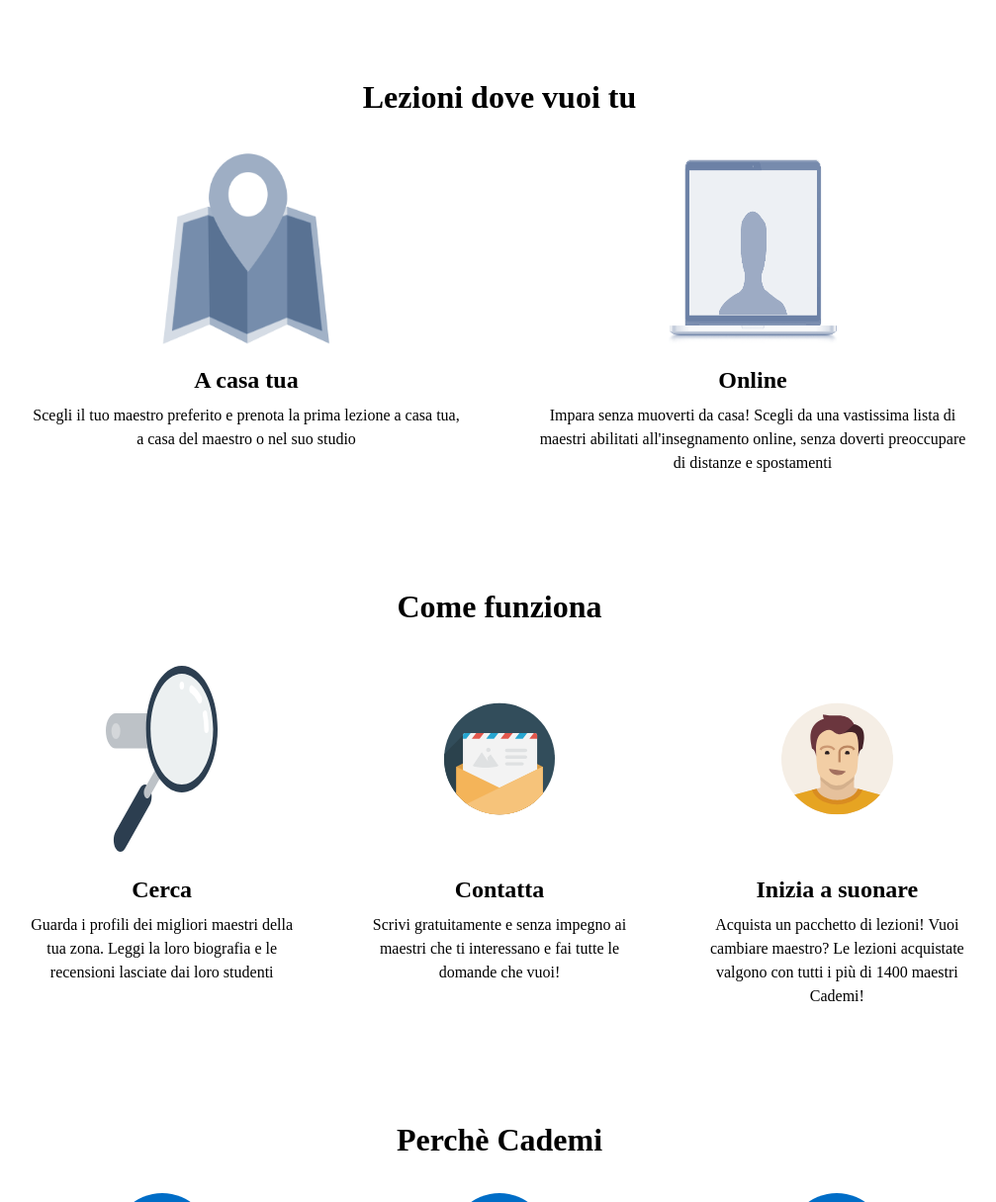
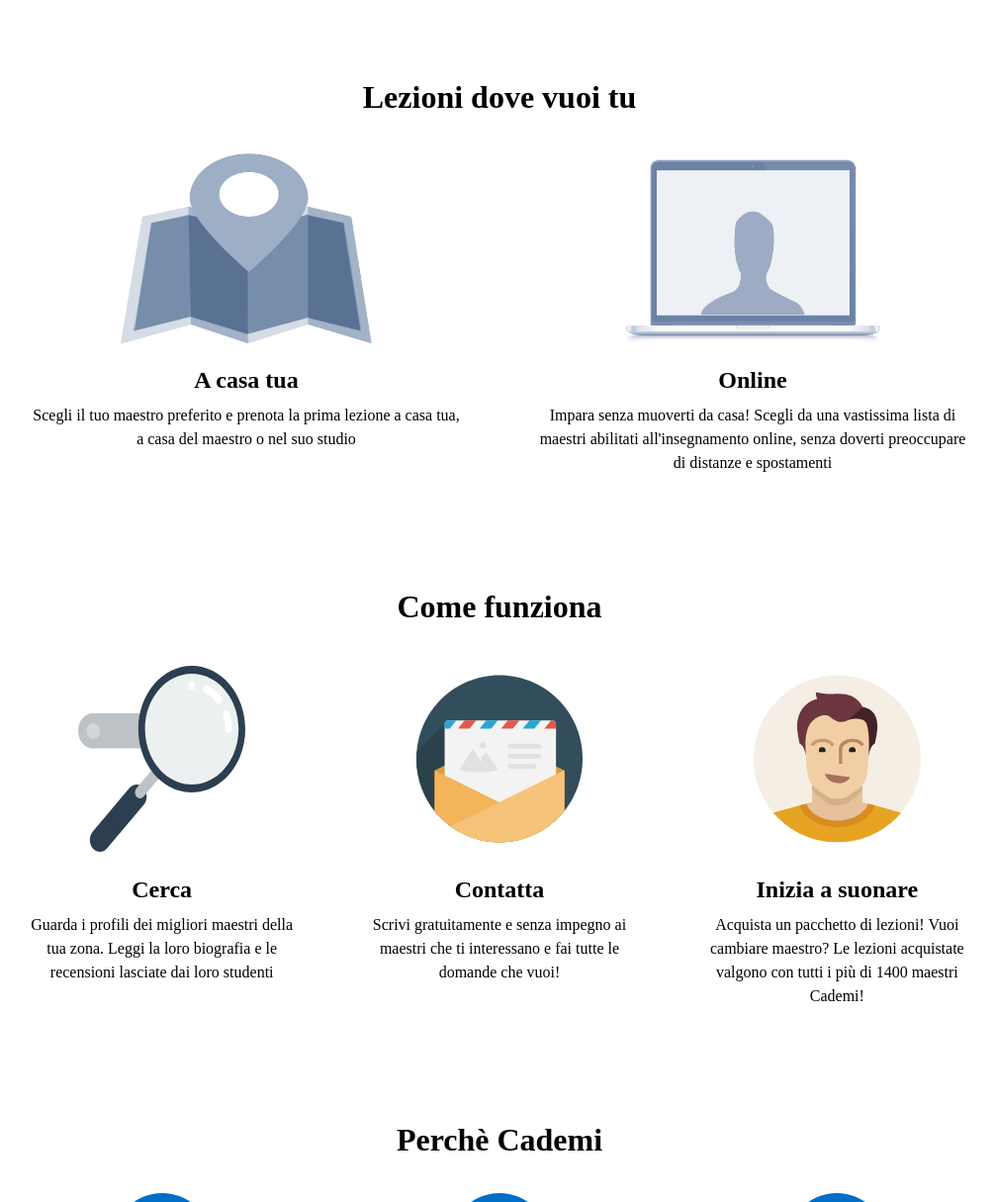
Before and after one commit to AleCinquetti/html-css-resp-wannabe-12bool, a plain HTML site: page index.html in a window 1280 px wide. Shown: the top 1215 px of the page at 99% size, without its empty margins (135-1142 px from the left). Drawn offline with Linux system fonts and the light colour scheme.

Commit message:
da sistemare css per tablet e mobile

```diff
--- a/css/style.css
+++ b/css/style.css
@@ -38,7 +38,7 @@
 }
 
 img {
-    width: 40%;
+    width: 60%;
     height: 200px;
 }
 
--- a/index.html
+++ b/index.html
@@ -17,14 +17,14 @@
 
             <div class="row">
                 <h2>Lezioni dove vuoi tu</h2>
-                <div class="col-lg-6">
+                <div class="col-lg-6 col-md-6 col-xs-12">
                     <img src="img/icon/maps.png" alt="map">
                     <h3>A casa tua</h3>
                     <p>
                         Scegli il tuo maestro preferito e prenota la prima lezione a casa tua, a casa del maestro o nel suo studio
                     </p>
                 </div>
-                <div class="col-lg-6">
+                <div class="col-lg-6 col-md-6 col-xs-12 ">
                     <img src="img/icon/screen.png" alt="pc">
                     <h3>Online</h3>
                     <p>
@@ -37,17 +37,17 @@
 
             <div class="row">
                 <h2>Come funziona</h2>
-                <div class="col-lg-4">
+                <div class="col-lg-4 col-md-4 col-xs-12">
                     <img src="img/search.svg" alt="lens">
                     <h3>Cerca</h3>
                     <p>Guarda i profili dei migliori maestri della tua zona. Leggi la loro biografia e le recensioni lasciate dai loro studenti</p>
                 </div>
-                <div class="col-lg-4">
+                <div class="col-lg-4 col-md-4 col-xs-12">
                     <img src="img/letter.svg" alt="">
                     <h3>Contatta</h3>
                     <p>Scrivi gratuitamente e senza impegno ai maestri che ti interessano e fai tutte le domande che vuoi! </p>
                 </div>
-                <div class="col-lg-4">
+                <div class="col-lg-4 col-md-4 col-xs-12">
                     <img src="img/male.svg" alt="">
                     <h3>Inizia a suonare</h3>
                     <p>Acquista un pacchetto di lezioni! Vuoi cambiare maestro? Le lezioni acquistate valgono con tutti i più di 1400 maestri Cademi! </p>
@@ -58,17 +58,17 @@
 
             <div class="third row">
                 <h2>Perchè Cademi</h2>
-                <div class="col-lg-4">
+                <div class="col-lg-4 col-md-4 col-xs-12">
                     <img src="img/icon/profile.png" alt="">
                     <h3>La più grande scuola d'Italia</h3>
                     <p>Su Cademi trovi centinaia di Maestri qualificati e competenti in tutta Italia. Scegli quello più adatto a te e contattali senza impegno </p>
                 </div>
-                <div class="col-lg-4">
+                <div class="col-lg-4 col-md-4 col-xs-12">
                     <img src="img/icon/secure.png" alt="">
                     <h3>Soddisfazione Garantita</h3>
                     <p>Se non sei soddisfatto del tuo maestro, puoi cambiarlo senza costi aggiuntivi. Le lezioni acquistate su Cademi possono essere utilizzate con tutti i nostri maestri e il nostro team è sempre disponibile per darti un consiglio! </p>
                 </div>
-                <div class="col-lg-4">
+                <div class="col-lg-4 col-md-4 col-xs-12">
                     <img src="img/icon/flex.png" alt="">
                     <h3>Flessibile e Conveniente</h3>
                     <p>Cademi non ha alcun costo d’iscrizione a differenza delle scuole di musica tradizionali. Inoltre, sei tu a scegliere dove fare lezione e gli orari delle tue lezioni. </p>
```
